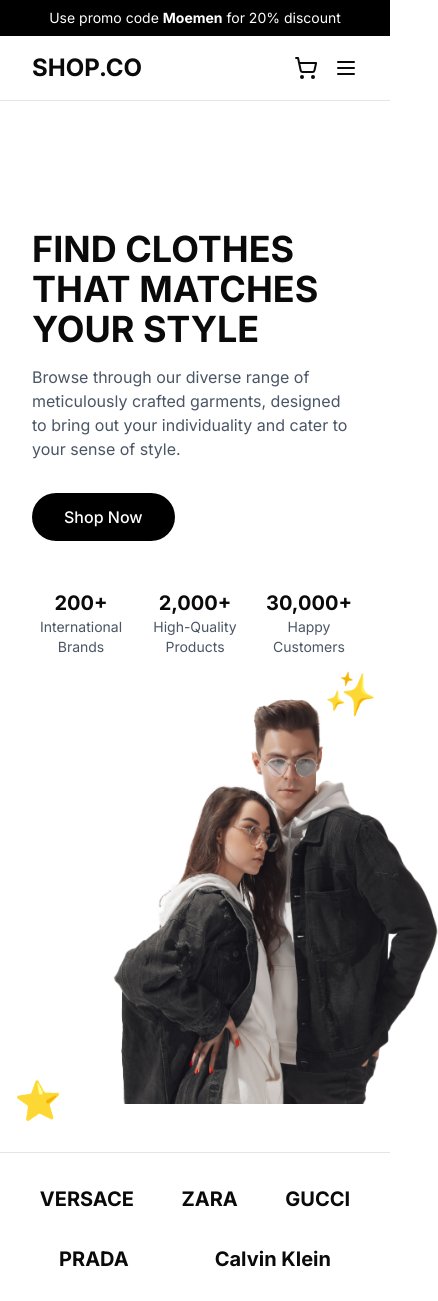
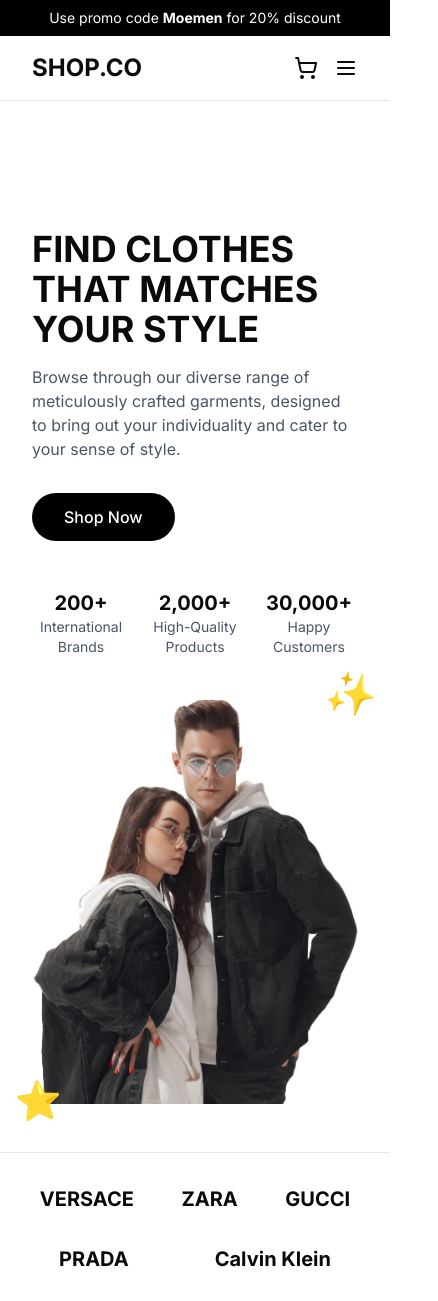
Before and after one commit to samuelhorjet/shop-co, a Next.js app: page / in a window 390 px wide. Shown: the top 1301 px of the page, 438 px wide, since content can reach past the window. Built offline with nearby package versions, Linux system fonts and the light colour scheme.

Commit message:
Your commit message here

```diff
--- a/app/page.tsx
+++ b/app/page.tsx
@@ -135,7 +135,7 @@ export default function Home() {
                 alt="Fashion models wearing Shop.co clothing"
                 width={430}
                 height={430}
-                className="ml-20"
+                className="ml-0 md:ml-20"
               />
               <motion.div
                 className="absolute -top-4 -right-4 text-4xl"
```
